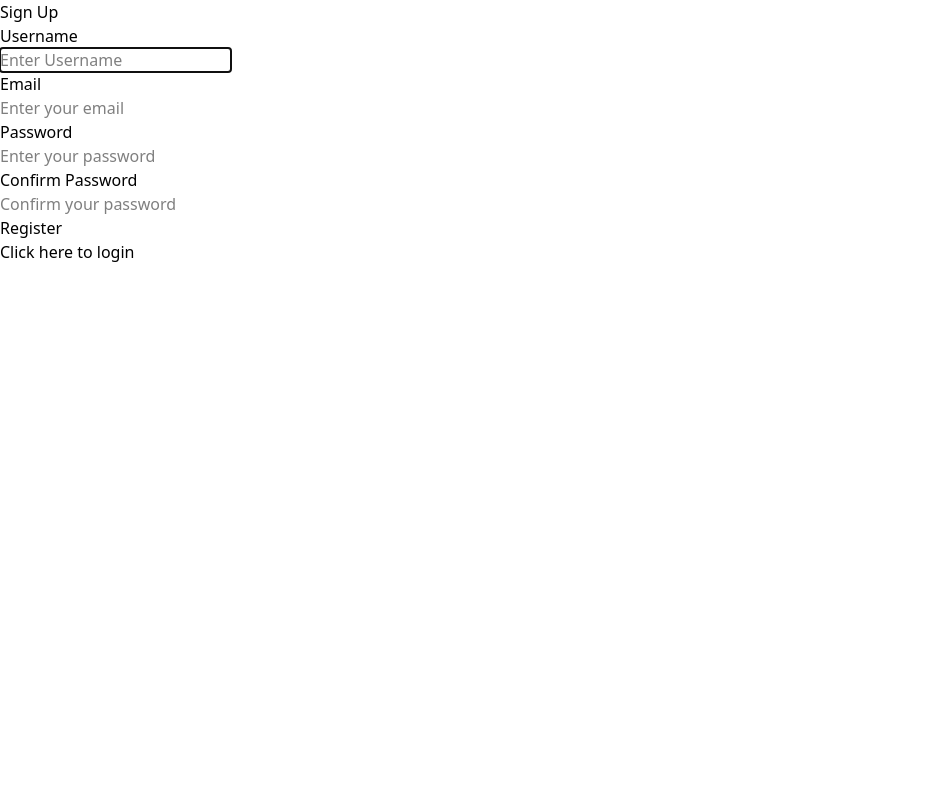
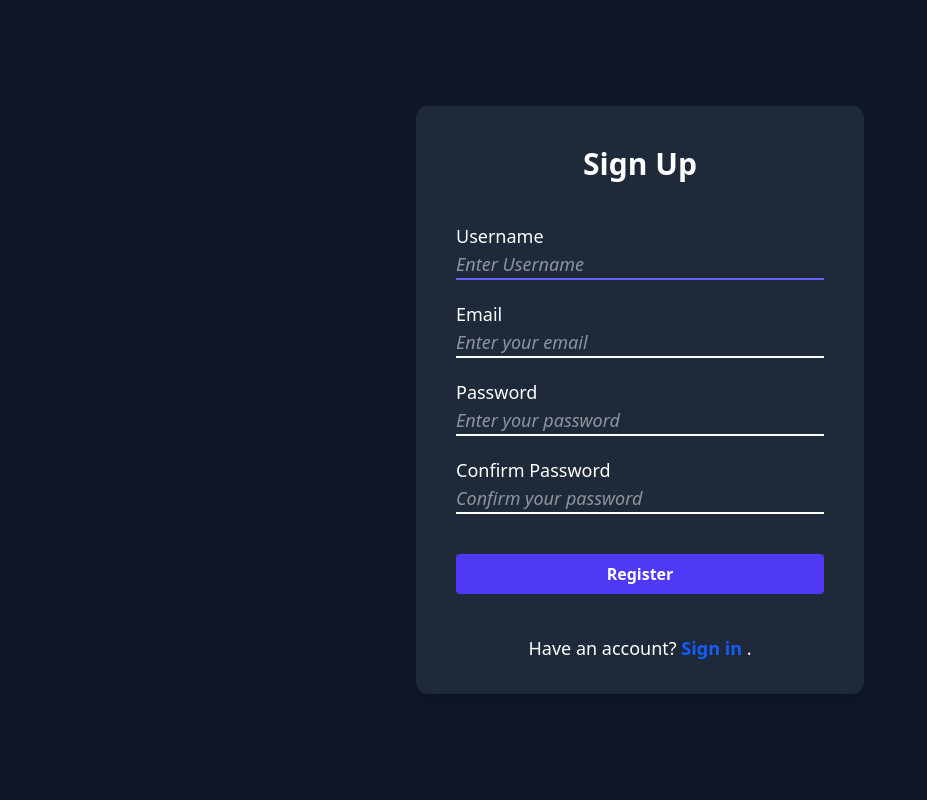
Before and after one commit to Akelvino/Authentication-Application, a Django app: page /register/ in a window 1280 px wide. Shown: the whole page, without its empty margins (0-927 px from the left). Run offline with Django 5.2, Linux system fonts and the light colour scheme.

Commit message:
Finished styling the signup page

```diff
--- a/core/forms.py
+++ b/core/forms.py
@@ -21,14 +21,18 @@ class SignupForm(UserCreationForm):
 
     username = forms.CharField(widget=forms.TextInput(attrs={
         'placeholder':'Enter Username',
+        'class':'w-full border-none bg-transparent outline-none placeholder:italic focus:outline-none',
     }))
     email = forms.EmailField(widget=forms.EmailInput(attrs={
         'placeholder':'Enter your email',
+        'class':'w-full border-none bg-transparent outline-none placeholder:italic focus:outline-none',
     }))
 
     password1 = forms.CharField(widget=forms.PasswordInput(attrs={
-        'placeholder':'Enter your password'
+        'placeholder':'Enter your password',
+        'class':'w-full border-none bg-transparent outline-none placeholder:italic focus:outline-none',
     }))
     password2 = forms.CharField(widget=forms.PasswordInput(attrs={
-        'placeholder':'Confirm your password'
+        'placeholder':'Confirm your password',
+        'class':'w-full border-none bg-transparent outline-none placeholder:italic focus:outline-none',
     }))
--- a/core/templates/core/login.html
+++ b/core/templates/core/login.html
@@ -1,8 +1,8 @@
 {% extends 'base.html' %}
 {% block content %}
 <div class="mx-auto flex w-[30rem] min-h-screen w-full items-center justify-center bg-gray-900 text-white">
-    <div
-        class="space-y-10 relative mx-auto w-full max-w-md bg-gray-800 px-6 pt-10 pb-8 shadow-xl ring-1 ring-gray-900/5 sm:rounded-xl sm:px-10">
+    <div class="space-y-10 relative mx-auto w-full max-w-md bg-gray-800 px-6 pt-10 pb-8 shadow-xl ring-1 ring-gray-900/5 sm:rounded-xl sm:px-10">
+         <h1 class="text-center text-3xl font-semibold">Login</h1>
         <form action="" method="POST">
             {% csrf_token %}
             <div
@@ -29,7 +29,7 @@
         </form>
         <p class="text-center text-lg text-white">Don&#x27;t have an account yet?
             <a href="{% url 'register' %}"
-                class="font-semibold text-blue-600 hover:underline focus:text-gray-800 focus:outline-none">Sign
+                class="font-semibold text-blue-600 hover:underline focus:text-blue-800 focus:outline-none">Sign
                 up
             </a>.
         </p>
--- a/core/templates/core/register.html
+++ b/core/templates/core/register.html
@@ -1,32 +1,50 @@
 {% extends 'base.html' %}
 {% block content %}
-<div>
-    <h1>Sign Up</h1>
-    <form method="POST" action="">
+
+<div class="mx-auto flex w-[30rem] min-h-screen w-full items-center justify-center bg-gray-900 text-white">
+    <div class="space-y-10 relative mx-auto w-full max-w-md bg-gray-800 px-6 pt-10 pb-8 shadow-xl ring-1 ring-gray-900/5 sm:rounded-xl sm:px-10">
+         <h1 class="text-center text-3xl font-semibold">Sign Up</h1>
+        <form action="" method="POST">
             {% csrf_token %}
-        <div>
+            <div
+                class="w-full transform border-b-2 bg-transparent text-lg duration-300 focus-within:border-indigo-500 mb-5">
                 <label>Username</label><br>
                 {{ form.username }}
             </div>
-        <div>
+            <div
+                class="w-full transform border-b-2 bg-transparent text-lg duration-300 focus-within:border-indigo-500 mb-5">
                 <label>Email</label><br>
                 {{ form.email }}
             </div>
-        <div>
+            <div
+                class="w-full transform border-b-2 bg-transparent text-lg duration-300 focus-within:border-indigo-500 mb-5">
                 <label>Password</label><br>
                 {{ form.password1 }}
             </div>
-        <div>
+            <div
+                class="w-full transform border-b-2 bg-transparent text-lg duration-300 focus-within:border-indigo-500 mb-5">
                 <label>Confirm Password</label><br>
                 {{ form.password2 }}
             </div>
 
-        {% if form.errors %}
-        {{ form.errors }}
+            {% if form.non_field_errors %}
+            <div class="bg-orange-100 border-l-4 border-orange-500 text-orange-700 p-4" role="alert">
+                <span class="font-medium">
+                    Invalid Credentials
+                </span>
+            </div>
             {% endif %}
 
-        <button type="submit">Register</button>
+            <button type="submit"
+                class="transform rounded-sm bg-indigo-600 py-2 font-bold duration-300 hover:bg-indigo-400 w-full mt-5">Register</button>
         </form>
+        <p class="text-center text-lg text-white">Have an account?
+            <a href="{% url 'login' %}"
+                class="font-semibold text-blue-600 hover:underline focus:text-blue-800 focus:outline-none">Sign
+                in
+            </a>.
+        </p>
     </div>
-<p>Click <a href="{% url 'login' %}">here</a> to login</p>
+</div>
+
 {% endblock content %}
```
Also changed, not shown: db.sqlite3. Lines whose indentation alone changed are shown as unchanged.
